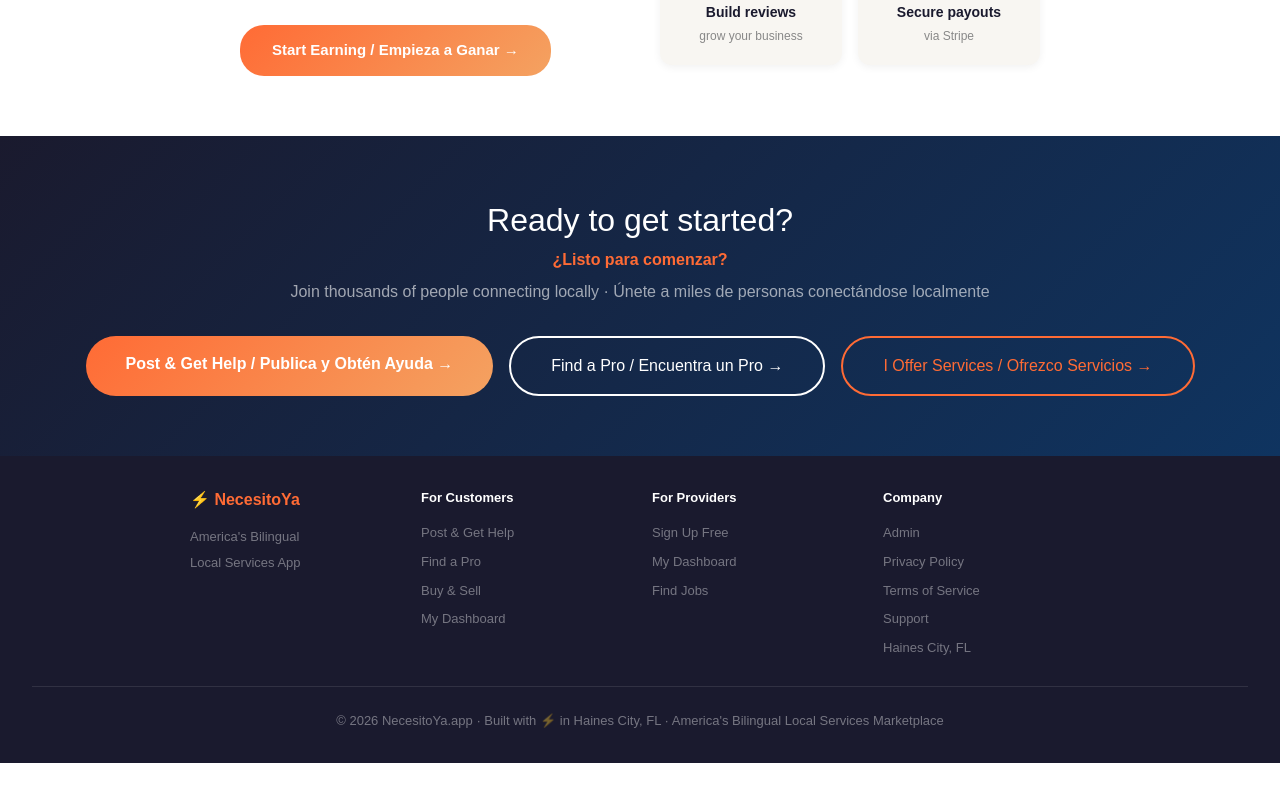
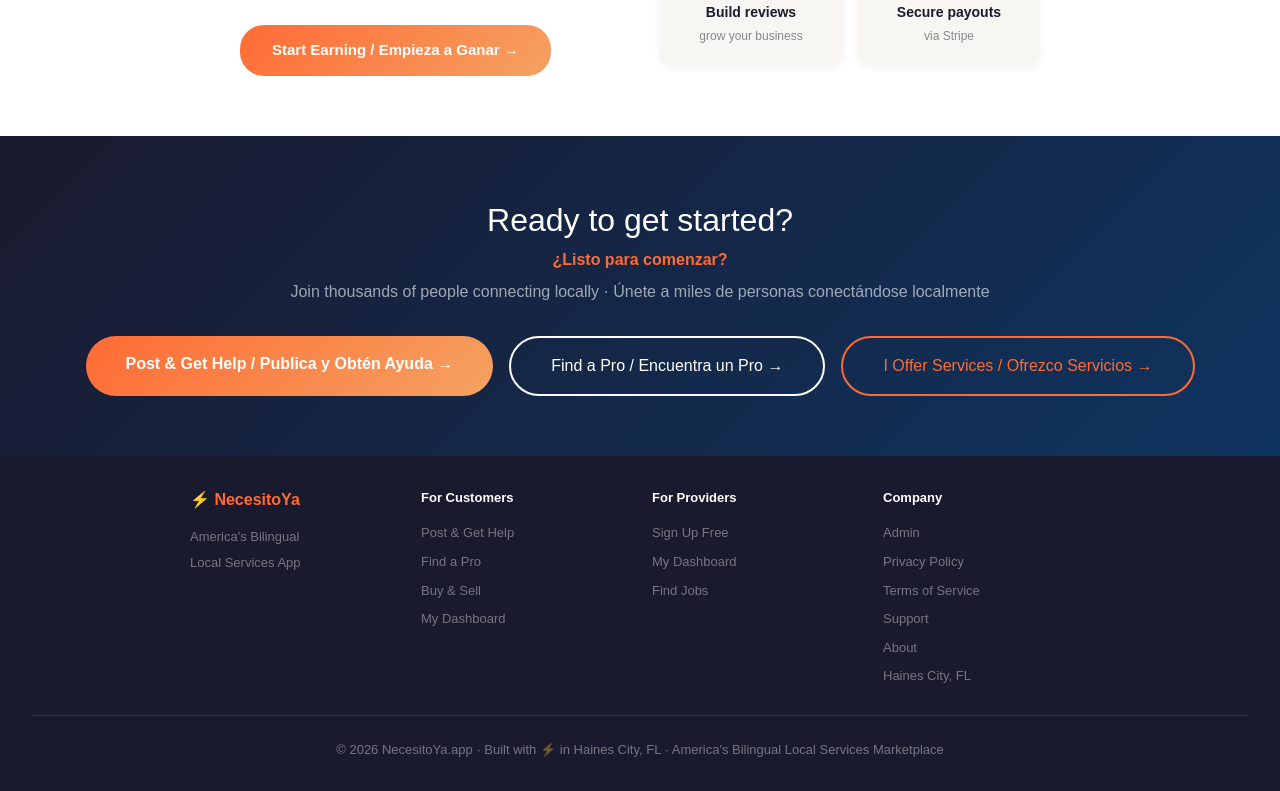
Before and after one commit to Paninche/necesitoya, a Next.js app: page / in a window 1280 px wide. Shown: the part 2516-3307 px from the top of the page. Before the commit the page ends 3279 px from the top, so only its background shows below. Built offline with nearby package versions, Linux system fonts and the light colour scheme.

Commit message:
Add About link to footer

```diff
--- a/app/page.js
+++ b/app/page.js
@@ -220,6 +220,7 @@ export default function Home() {
               <a href="/privacy" style={{display: "block", color: "rgba(255,255,255,0.4)", textDecoration: "none"}}>Privacy Policy</a>
               <a href="/terms" style={{display: "block", color: "rgba(255,255,255,0.4)", textDecoration: "none"}}>Terms of Service</a>
               <a href="/support" style={{display: "block", color: "rgba(255,255,255,0.4)", textDecoration: "none"}}>Support</a>
+              <a href="/about" style={{display: "block", color: "rgba(255,255,255,0.4)", textDecoration: "none"}}>About</a>
               <span style={{display: "block"}}>Haines City, FL</span>
             </div>
           </div>
```
